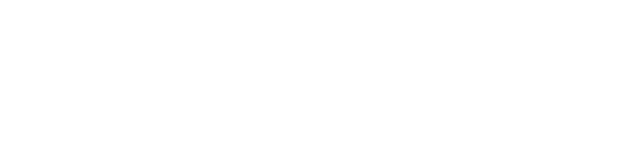
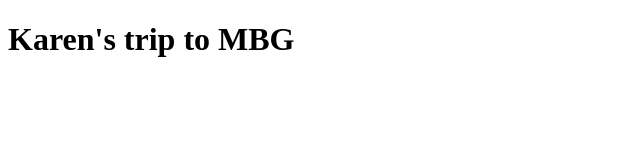
Before and after one commit to karengp0207/js-assignment-4-html-me-something-karengp0207, a website: page index.html in a window 1280 px wide. Shown: the whole page, without its empty margins (0-640 px from the left). Drawn offline with Linux system fonts and the light colour scheme.

Commit message:
This is my first commit

```diff
--- a/index.html
+++ b/index.html
@@ -1,8 +1,11 @@
 <!DOCTYPE html>
 <html>
    <head>
+      <title>Karen's title page</title>
+
    </head>
    <body>
+      <h1>Karen's trip to MBG</h1>
       <!-- Write your HTML in this file! -->
    </body>
 </html>
```
